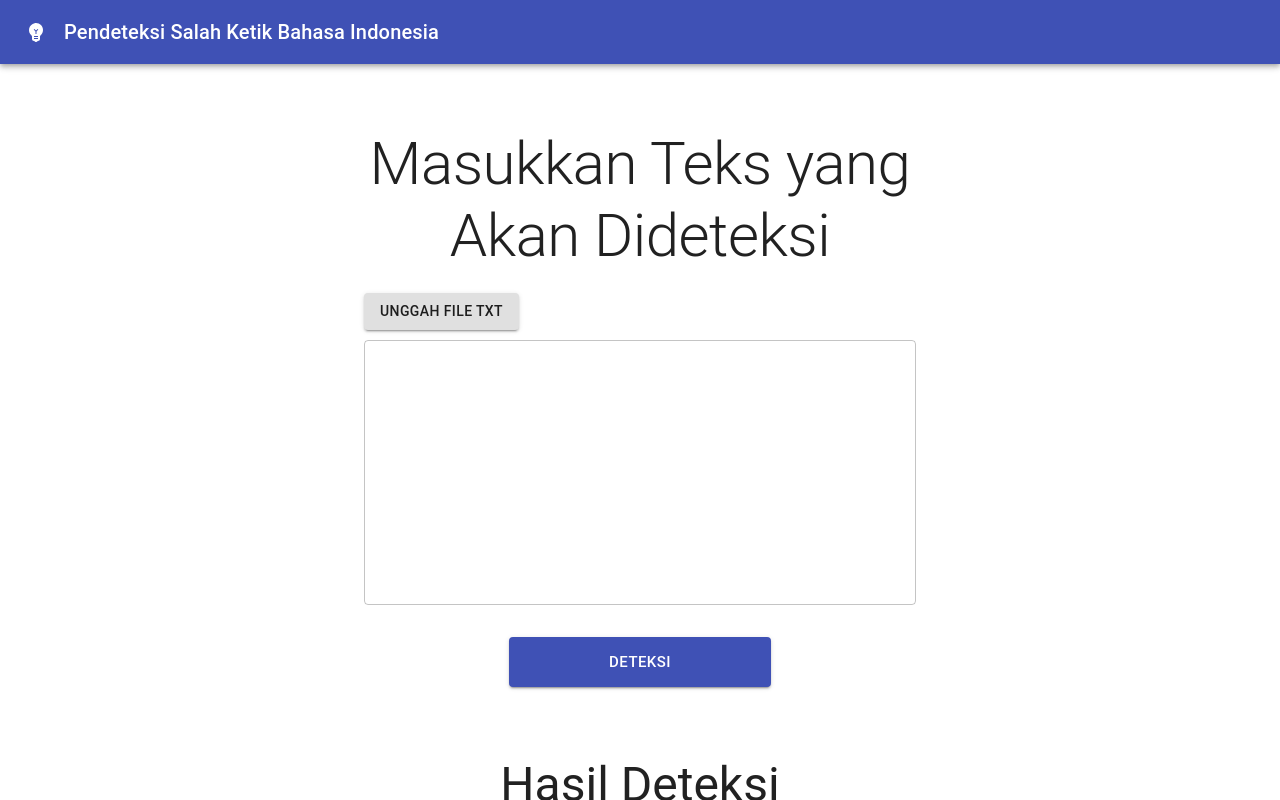
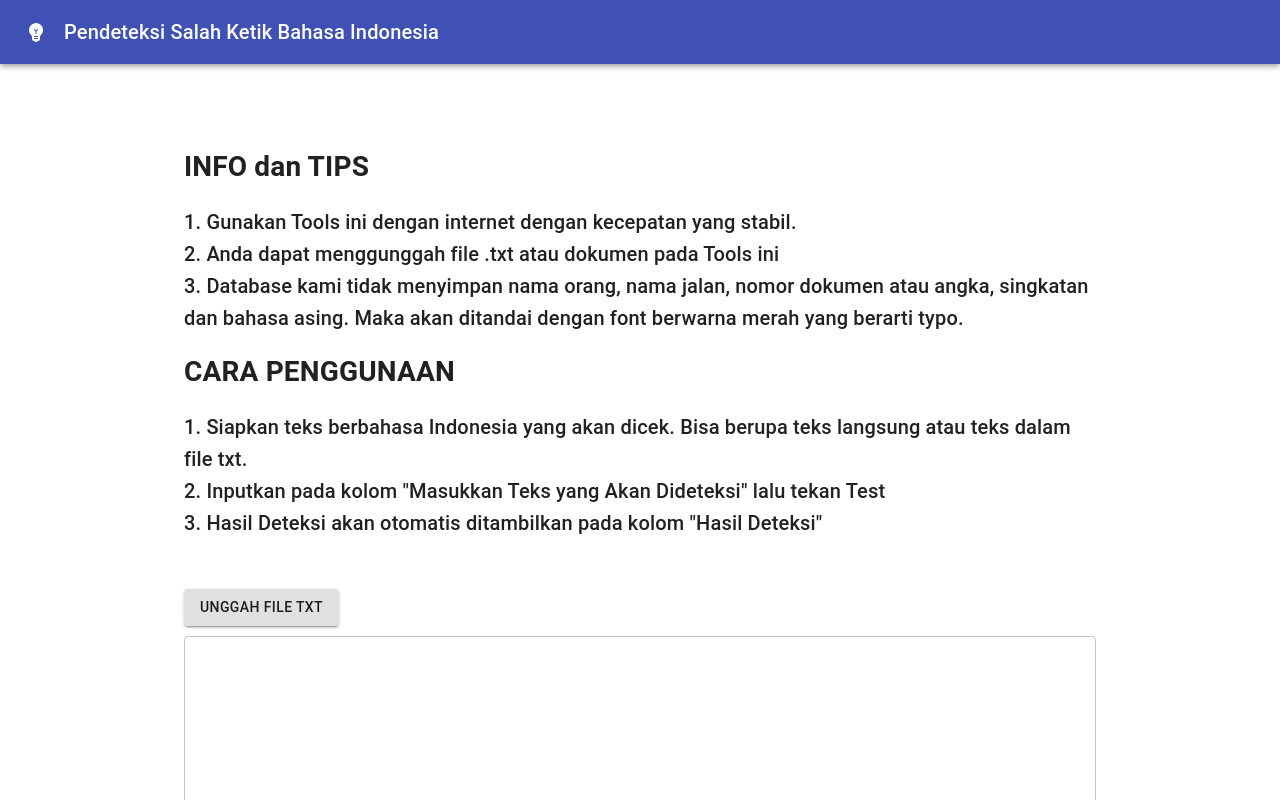
Before and after one commit to andirayka/cektypo_wppl_pens, a React (Create React App) app: page / in a window 1280 px wide. Shown: the top 800 px of the page. Built offline with nearby package versions, Linux system fonts and the light colour scheme.

Commit message:
memberi info dan tips

```diff
--- a/src/App.js
+++ b/src/App.js
@@ -102,17 +102,37 @@ const PageCekTypo = () => {
 
       <main>
         <div className={styles.heroContent}>
-          <Container maxWidth="sm">
+          <Container maxWidth="md">
+            <h1>INFO dan TIPS</h1>
             <Typography
-              component="h1"
-              variant="h2"
-              align="center"
+              component="h6"
+              variant="h6"
+              align="left"
               color="textPrimary"
               gutterBottom
             >
-              Masukkan Teks yang Akan Dideteksi
+
+             1. Gunakan Tools ini dengan internet dengan kecepatan yang stabil.
+             <br/>2. Anda dapat menggunggah file .txt atau dokumen pada Tools ini
+             <br/>3. Database kami tidak menyimpan nama orang, nama jalan, nomor dokumen atau angka, singkatan dan bahasa asing. Maka akan ditandai dengan font berwarna merah yang berarti typo.
             </Typography>
-            <form noValidate autoComplete="off">
+
+            <h1>CARA PENGGUNAAN</h1>
+            <Typography
+              component="h6"
+              variant="h6"
+              align="left"
+              color="textPrimary"
+              gutterBottom
+            >
+             1. Siapkan teks berbahasa Indonesia yang akan dicek. Bisa berupa teks langsung atau teks dalam file txt.
+             <br/>2. Inputkan pada kolom "Masukkan Teks yang Akan Dideteksi" lalu tekan Test
+             <br/>3. Hasil Deteksi akan otomatis ditambilkan pada kolom "Hasil Deteksi"
+
+            </Typography>
+
+            <form noValidate autoComplete="off" style={{marginTop: 50}}>
+
               <Button
                 variant="contained"
                 component="label"
```
Also changed, not shown: 1 other file (tests, documents, lock files or other folders).
